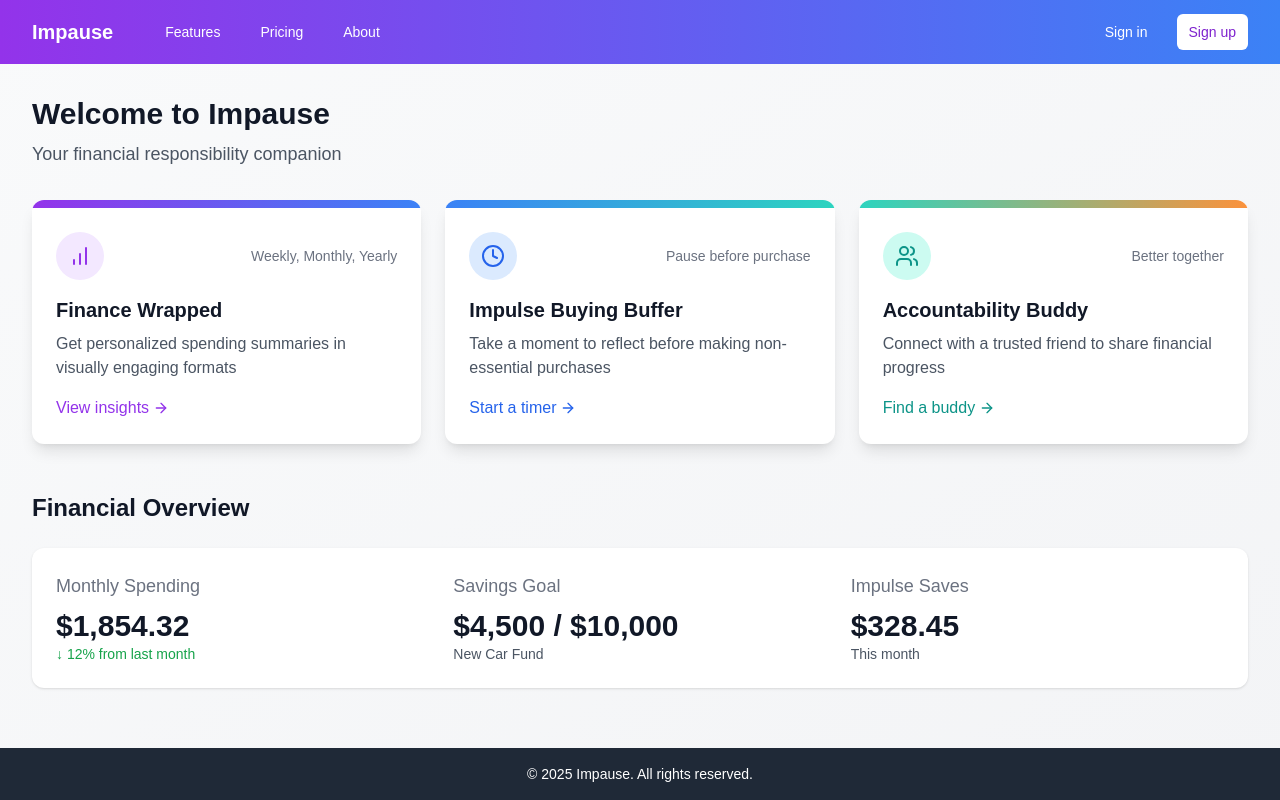
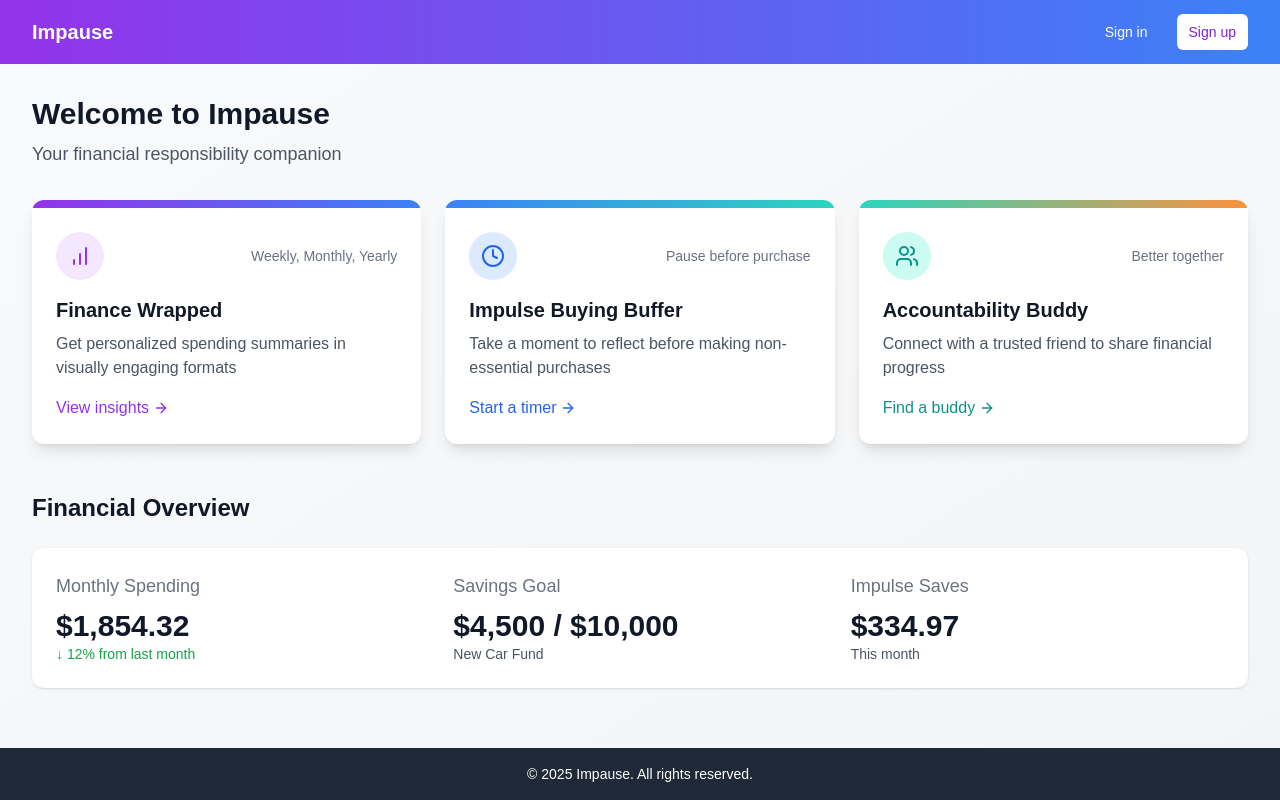
Before and after one commit to Finpause/impause, a React (Vite) app: page /dashboard in a window 1280 px wide. Built offline with nearby package versions, Linux system fonts and the light colour scheme.

Commit message:
updated navbar again... fixed connection between impulse and financialwrapped

```diff
--- a/src/components/Layout/UnifiedNavbar.tsx
+++ b/src/components/Layout/UnifiedNavbar.tsx
@@ -105,24 +105,7 @@ const UnifiedNavbar: React.FC = () => {
                 ) : (
                   // Navigation links for logged-out users
                   <>
-                    <Link
-                      to="/features"
-                      className="text-white hover:bg-white/10 hover:text-white px-3 py-2 rounded-md text-sm font-medium"
-                    >
-                      Features
-                    </Link>
-                    <Link
-                      to="/pricing"
-                      className="text-white hover:bg-white/10 hover:text-white px-3 py-2 rounded-md text-sm font-medium"
-                    >
-                      Pricing
-                    </Link>
-                    <Link
-                      to="/about"
-                      className="text-white hover:bg-white/10 hover:text-white px-3 py-2 rounded-md text-sm font-medium"
-                    >
-                      About
-                    </Link>
+
                   </>
                 )}
               </div>
--- a/src/pages/Dashboard/Dashboard.tsx
+++ b/src/pages/Dashboard/Dashboard.tsx
@@ -105,7 +105,7 @@ const Dashboard = () => {
             </div>
             <div>
               <h3 className="text-lg font-medium text-gray-500 mb-2">Impulse Saves</h3>
-              <p className="text-3xl font-bold">$328.45</p>
+              <p className="text-3xl font-bold">$334.97</p>
               <p className="text-sm text-gray-600">This month</p>
             </div>
           </div>
--- a/src/pages/FinanceWrapped/FinanceWrapped.tsx
+++ b/src/pages/FinanceWrapped/FinanceWrapped.tsx
@@ -3,7 +3,7 @@
 import type React from "react"
 
 import { useState, useEffect, useRef } from "react"
-import { ChevronLeft, ChevronRight, Share2, X, Upload } from "lucide-react"
+import { ChevronLeft, ChevronRight, Share2, X, Upload } from 'lucide-react'
 import { motion, AnimatePresence } from "framer-motion"
 import { Button } from "@/components/ui/button"
 import { Progress } from "@/components/ui/progress"
@@ -257,8 +257,8 @@ const ImpulseSpendSlide = ({
       : timeframe === "monthly"
         ? {
             title: "Impulse Control",
-            value: data.impulseStats.paused,
-            text: `purchases paused, saved ${data.impulseStats.saved}`,
+            value: 3,
+            text: `purchases paused, saved $334.97`,
           }
         : {
             title: "Impulse Spending Wins",
@@ -528,7 +528,7 @@ const StatsOverviewSlide = ({
         ? data.categories[0].name
         : "None"
   const subscriptionCount = data.subscriptions?.count || 0
-  const impulseValue =
+  const impulseValue = 3
     timeframe === "yearly"
       ? `${data.impulseWins?.saved || 0}`
       : timeframe === "monthly"
@@ -658,7 +658,6 @@ export default function FinanceWrapped() {
     { component: TopMerchantsSlide, props: { data: monthlyData } },
     { component: ImpulseSpendSlide, props: { data: monthlyData, timeframe: "monthly" } },
     { component: SubscriptionSlide, props: { data: monthlyData, timeframe: "monthly" } },
-    { component: ComparisonSlide, props: { data: monthlyData } },
     { component: HighlightSlide, props: { data: monthlyData } },
     { component: StatsOverviewSlide, props: { data: monthlyData, timeframe: "monthly" } },
   ]
@@ -668,7 +667,7 @@ export default function FinanceWrapped() {
     { component: CategoryBreakdownSlide, props: { data: yearlyData, timeframe: "yearly" } },
     { component: SubscriptionSlide, props: { data: yearlyData, timeframe: "yearly" } },
     { component: FavoriteStoreSlide, props: { data: yearlyData } },
-    { component: ImpulseSpendSlide, props: { data: yearlyData, timeframe: "yearly" } },
+    { component: ImpulseSpendSlide, props: { data: yearlyData } },
     { component: ImprovedHabitSlide, props: { data: yearlyData } },
     { component: MoneyMoodSlide, props: { data: yearlyData, timeframe: "yearly" } },
     { component: BuddyHighlightSlide, props: { data: yearlyData } },
```
